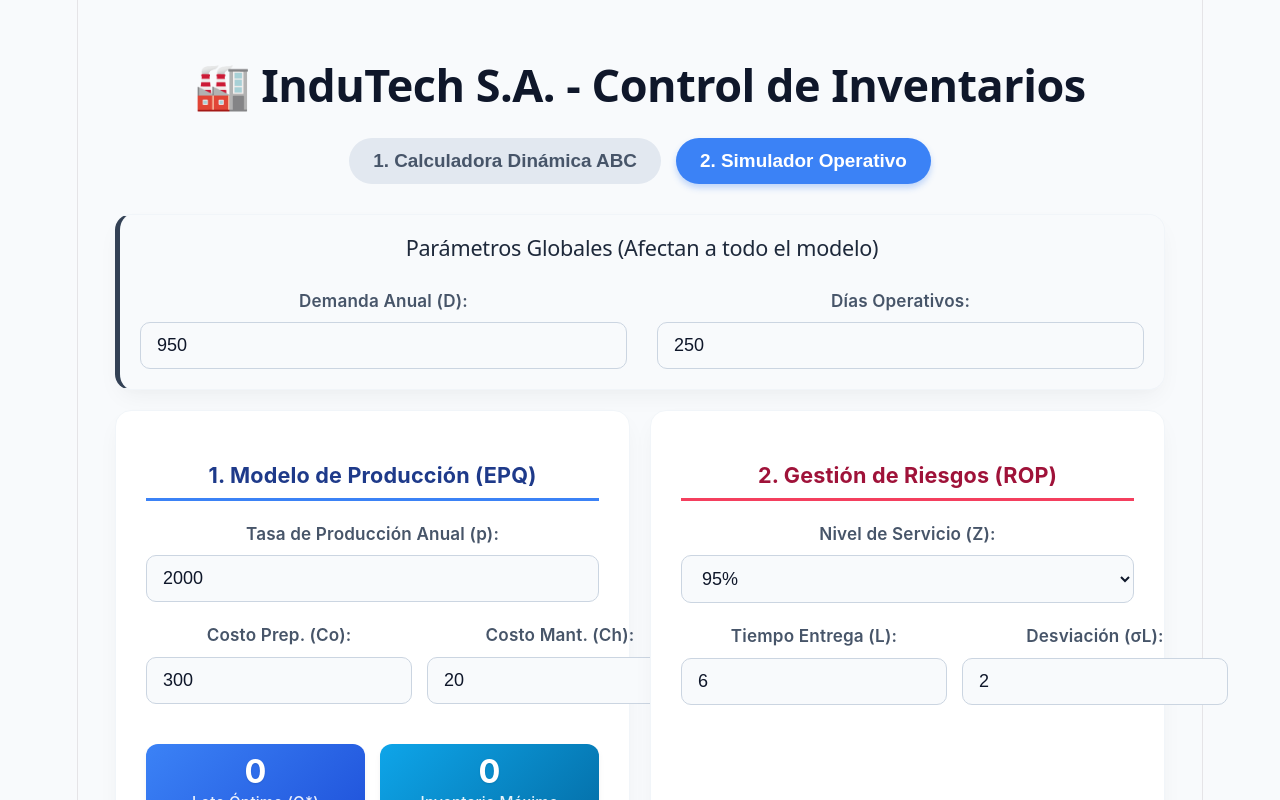
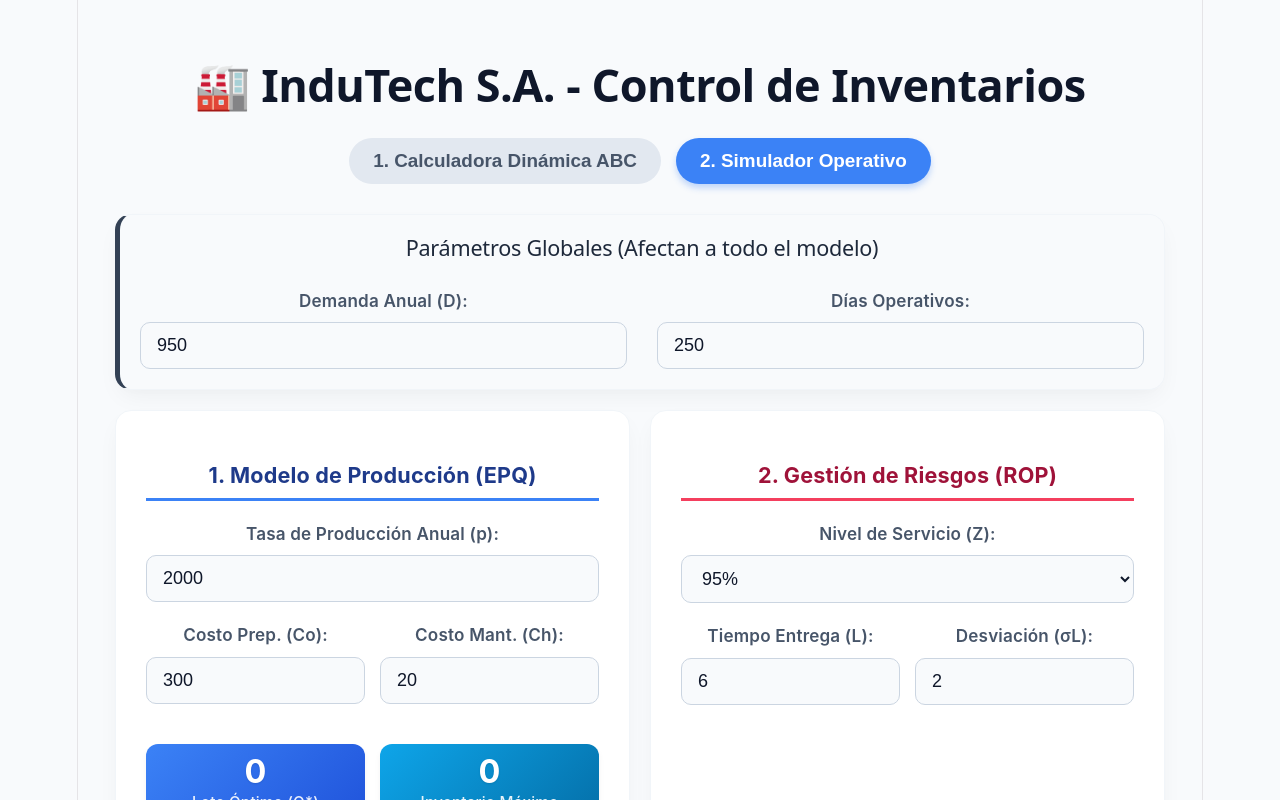
Before and after one commit to alexisgtierrz/InduTech, a React (Vite) app in the folder indutech-frontend/: page / in a window 1280 px wide. Both pictures are taken after a click on the button "2. Simulador Operativo". Shown: the top 800 px of the page. Built offline with nearby package versions, Linux system fonts and the light colour scheme; no server answers.

Commit message:
Correcion CSS

```diff
--- a/indutech-frontend/src/App.css
+++ b/indutech-frontend/src/App.css
@@ -454,3 +454,35 @@ h2 {
   border: 1px solid #3b82f6;
   border-radius: 4px;
 }
+
+.input-row-half {
+  display: flex;
+  gap: 15px;
+  width: 100%;
+}
+
+.input-row-half .input-group {
+  flex: 1;
+  min-width: 0;
+}
+
+.input-row-half .input-group input {
+  width: 100%;
+  box-sizing: border-box;
+}
+
+.input-row-half {
+  display: flex;
+  gap: 15px;
+  width: 100%;
+}
+
+.input-row-half .input-group {
+  flex: 1;
+  min-width: 0;
+}
+
+.input-row-half .input-group input {
+  width: 100%;
+  box-sizing: border-box;
+}
```
